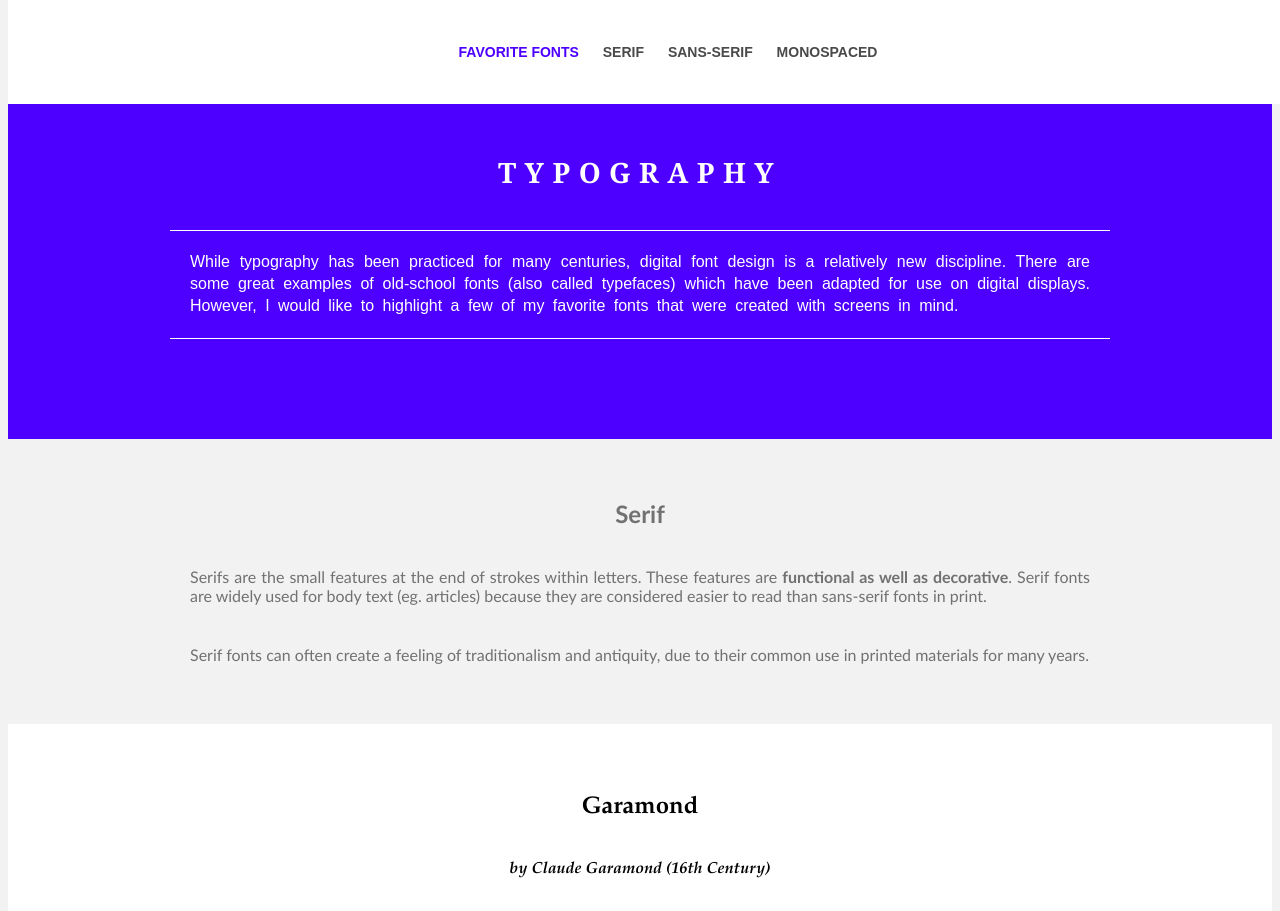
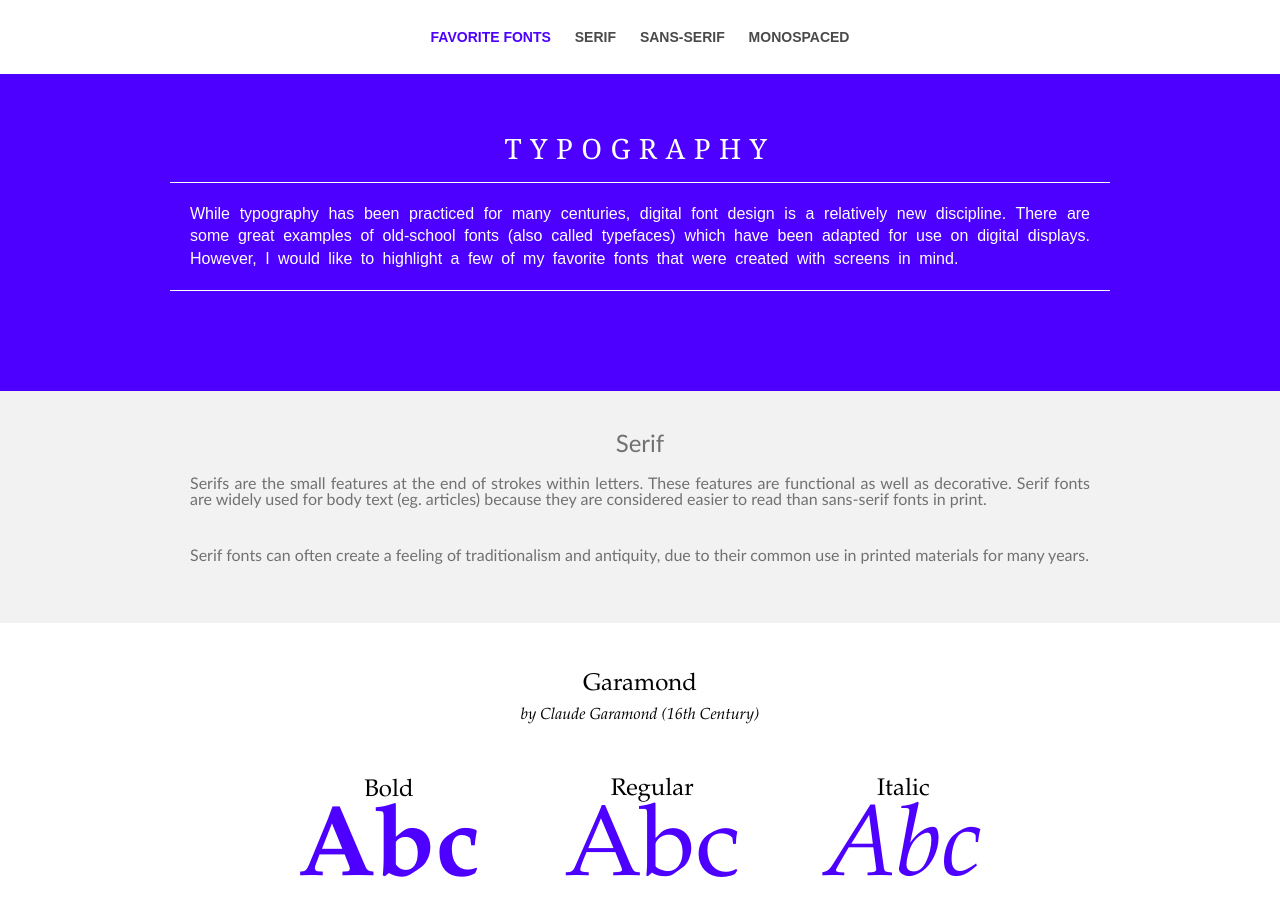
Before and after one commit to Blujay0/typography-blog, a plain HTML site: page index.html in a window 1280 px wide. Shown: the top 911 px of the page. Drawn offline with nearby package versions, Linux system fonts and the light colour scheme.

Commit message:
create reset.css + modify README

```diff
--- a/index.html
+++ b/index.html
@@ -4,7 +4,7 @@
   <meta charset="UTF-8">
   <meta name="viewport" content="width=device-width, initial-scale=1.0">
   <title>Typography Blog</title>
-  <!-- <link rel='stylesheet' href='styles/reset.css'> -->
+  <link rel='stylesheet' href='./resources/css/reset.css'>
   <link rel='stylesheet' href='./resources/css/styles.css'>
   <link href="https://fonts.googleapis.com/css2?family=Space+Mono&display=swap" rel="stylesheet">
 </head>
--- /dev/null
+++ b/resources/css/reset.css
@@ -0,0 +1,48 @@
+/* http://meyerweb.com/eric/tools/css/reset/
+   v2.0 | 20110126
+   License: none (public domain)
+*/
+
+html, body, div, span, applet, object, iframe,
+h1, h2, h3, h4, h5, h6, p, blockquote, pre,
+a, abbr, acronym, address, big, cite, code,
+del, dfn, em, img, ins, kbd, q, s, samp,
+small, strike, strong, sub, sup, tt, var,
+b, u, i, center,
+dl, dt, dd, ol, ul, li,
+fieldset, form, label, legend,
+table, caption, tbody, tfoot, thead, tr, th, td,
+article, aside, canvas, details, embed,
+figure, figcaption, footer, header, hgroup,
+menu, nav, output, ruby, section, summary,
+time, mark, audio, video {
+  margin: 0;
+  padding: 0;
+  border: 0;
+  font-size: 100%;
+  font: inherit;
+  vertical-align: baseline;
+}
+/* HTML5 display-role reset for older browsers */
+article, aside, details, figcaption, figure,
+footer, header, hgroup, menu, nav, section {
+  display: block;
+}
+body {
+  line-height: 1;
+}
+ol, ul {
+  list-style: none;
+}
+blockquote, q {
+  quotes: none;
+}
+blockquote:before, blockquote:after,
+q:before, q:after {
+  content: '';
+  content: none;
+}
+table {
+  border-collapse: collapse;
+  border-spacing: 0;
+}
```
Also changed, not shown: 1 other file.
